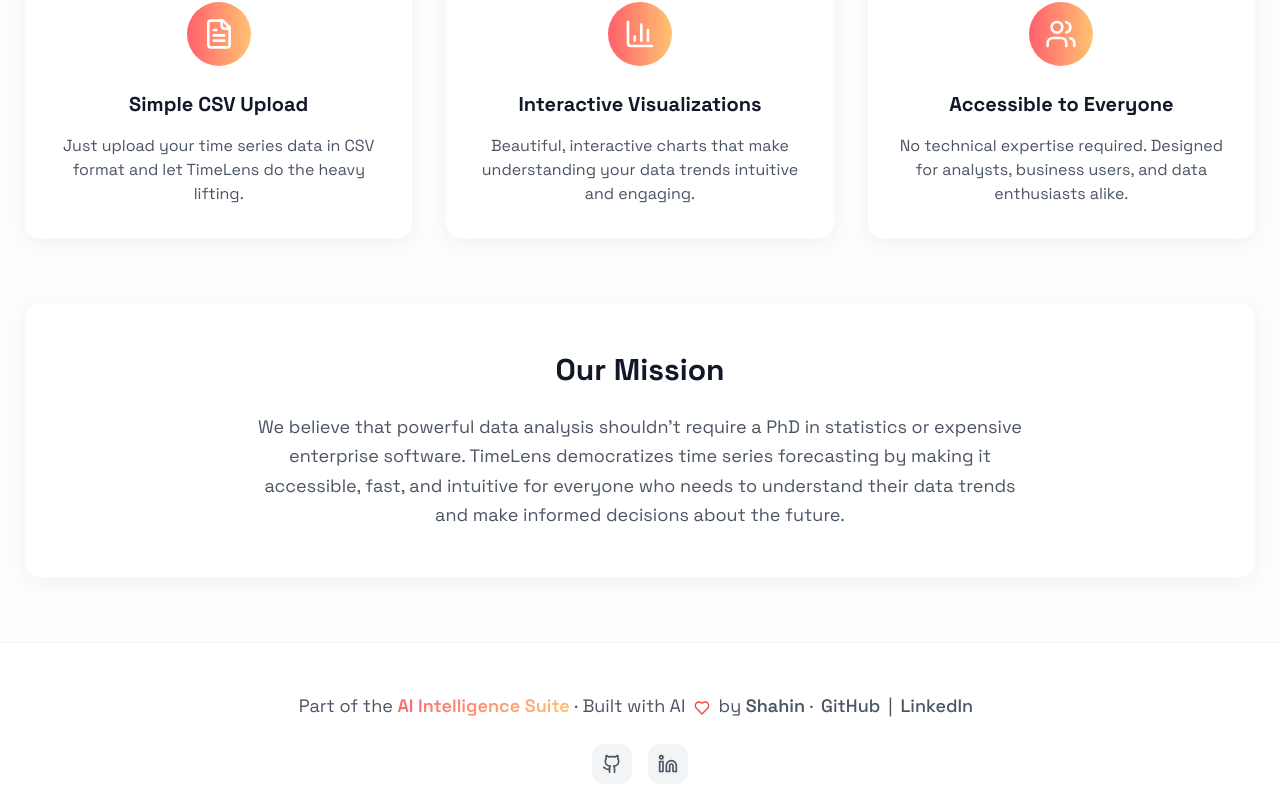
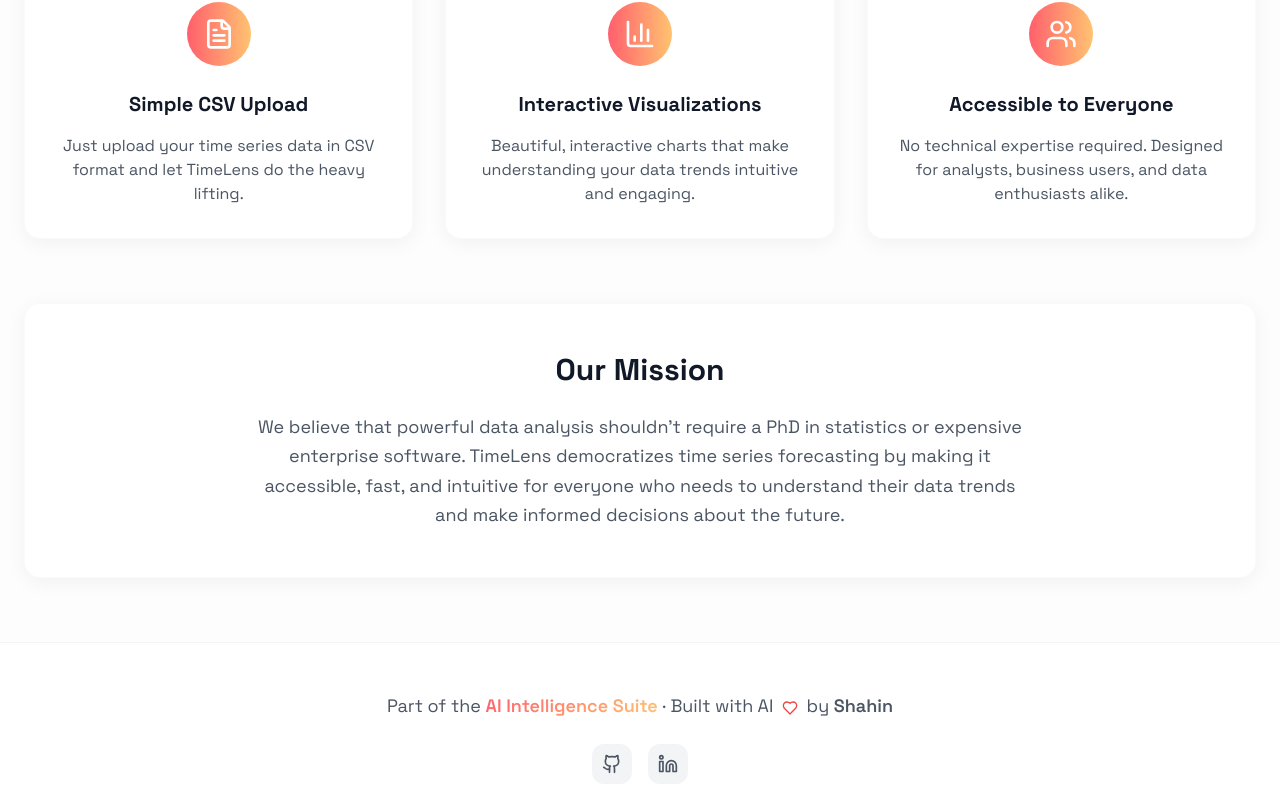
Before and after one commit to vvmshahi/timelens, a React (Vite) app: page /about in a window 1280 px wide. Shown: the part 882-1694 px from the top of the page. Built offline with nearby package versions, Linux system fonts and the light colour scheme.

Commit message:
Remove redundant links in footer
Removed the "·GitHub|LinkedIn" text links from the footer, as the same functionality is provided by the buttons.

```diff
--- a/src/components/Footer.tsx
+++ b/src/components/Footer.tsx
@@ -17,23 +17,6 @@ const Footer: React.FC = () => {
               className="text-orange-pulse font-semibold hover:text-[#FF5F6D] transition-colors duration-200"
             >
               Shahin
-            </a> ·
-            <a
-              href="https://github.com/vvmshahi"
-              target="_blank"
-              rel="noopener noreferrer"
-              className="text-orange-pulse hover:text-[#FF5F6D] transition-colors duration-200 mx-2 font-medium"
-            >
-              GitHub
-            </a>
-            |
-            <a
-              href="https://www.linkedin.com/in/vvmshahin"
-              target="_blank"
-              rel="noopener noreferrer"
-              className="text-orange-pulse hover:text-[#FF5F6D] transition-colors duration-200 mx-2 font-medium"
-            >
-              LinkedIn
             </a>
           </p>
 
```
